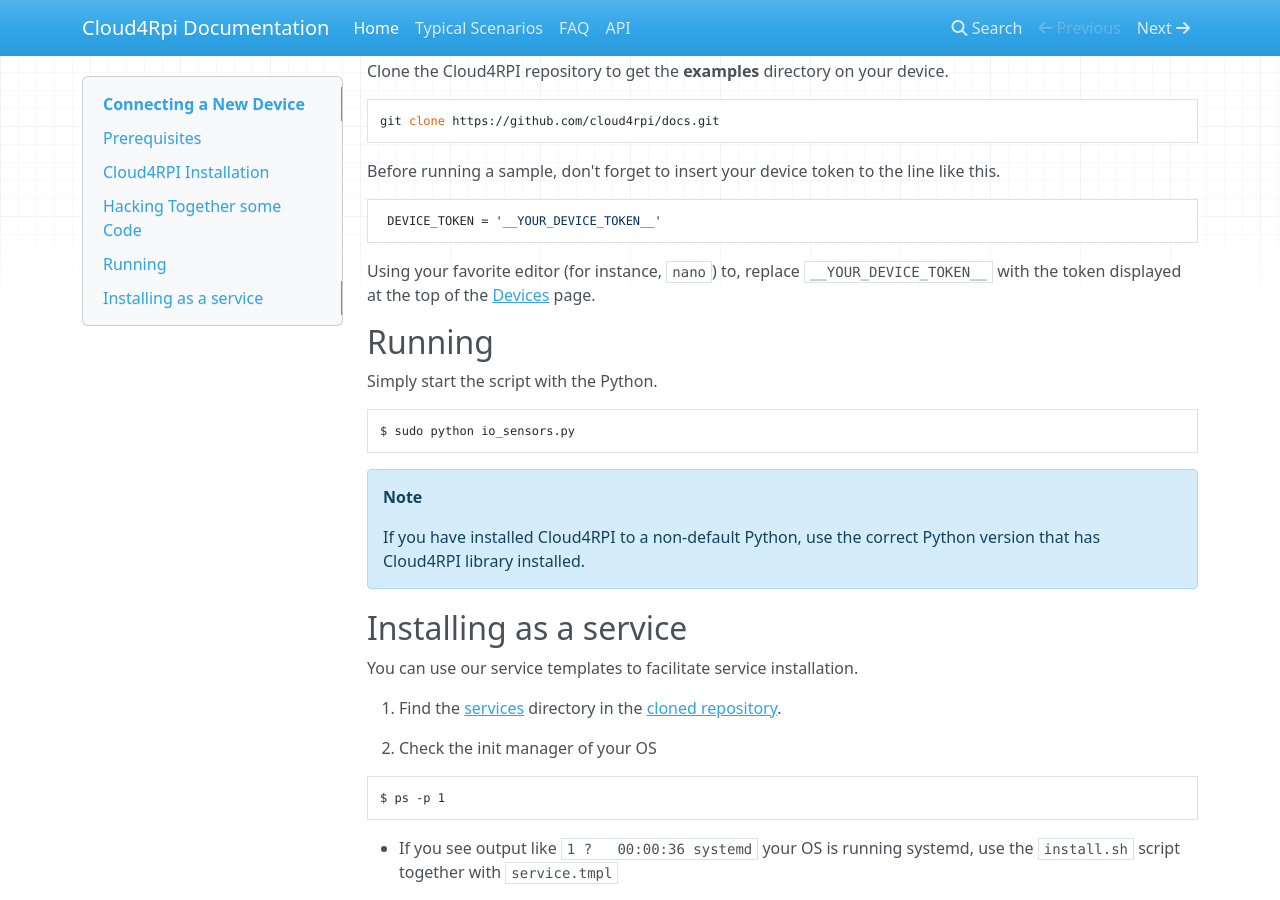
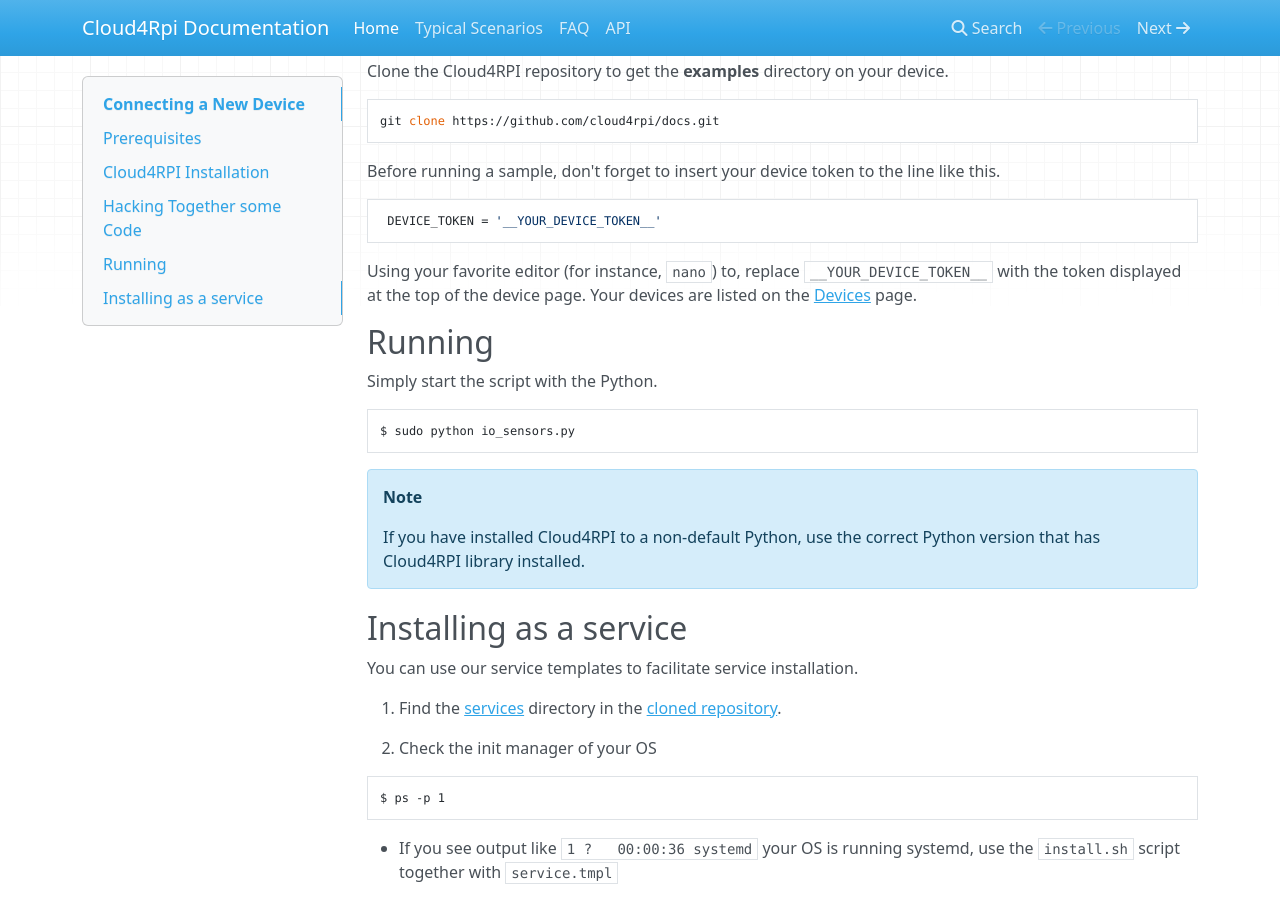
Before and after one commit to cloud4rpi/docs, an MkDocs documentation site: the page built from docs/index.md, in a window 1280 px wide and 900 px high, scrolled down 1298 px. Built offline with MkDocs 1.6.1, drawn with Linux system fonts in a browser that asks for light colours; nearby versions of some CDN libraries; old or Windows-style settings are respelled for this version of MkDocs.

Commit message:
fix devices page

````diff
--- a/docs/index.md
+++ b/docs/index.md
@@ -68,8 +68,7 @@
  DEVICE_TOKEN = '__YOUR_DEVICE_TOKEN__'
 ```
 
-Using your favorite editor (for instance, `nano`) to, replace `__YOUR_DEVICE_TOKEN__`
-with the token displayed at the top of the [Devices](https://cloud4rpi.io/devices) page.
+Using your favorite editor (for instance, `nano`) to, replace `__YOUR_DEVICE_TOKEN__` with the token displayed at the top of the device page. Your devices are listed on the [Devices](https://cloud4rpi.io/devices) page.
 
 
 ## Running
````
